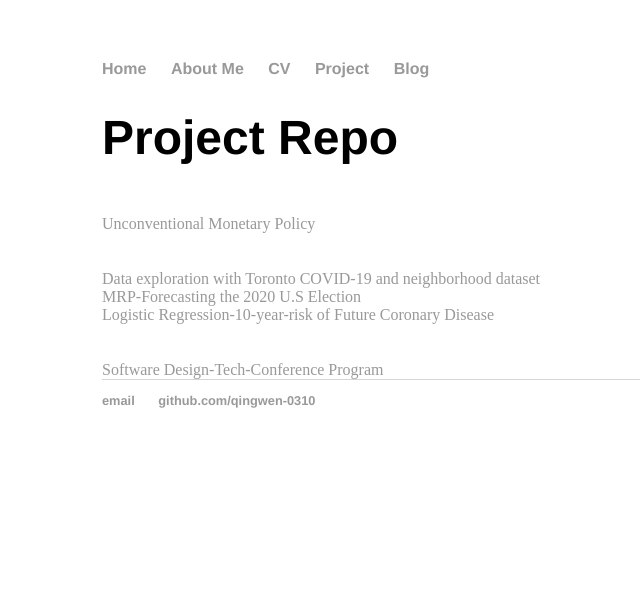
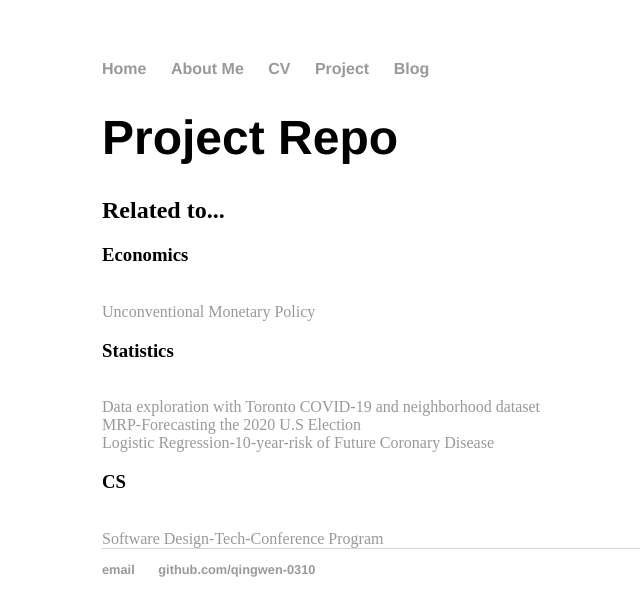
Before and after one commit to QingWen-0310/QingWen-0310.github.io, a Jekyll site: the page built from project/index.html, in a window 1280 px wide. Shown: the top 616 px of the page, without its empty margins (90-730 px from the left). Built offline with Jekyll 4.4.1, drawn with Linux system fonts in a browser that asks for light colours; Markdown is read by kramdown in place of the engine named in the settings.

Commit message:
update format

```diff
--- a/project/index.html
+++ b/project/index.html
@@ -3,12 +3,12 @@ layout: default
 title: Project Repo
 ---
 	<h1>{{ page.title }}</h1>
-	<h2>{{Related to...}}</h2>
-	<h3>{{Economics}}</h3> <br>
+	<h2>Related to...</h2>
+	<h3>Economics</h3> <br>
 <span><a href="https://github.com/QingWen-0310/unconventional-monetary-policy">Unconventional Monetary Policy</a><br>
-	<h3>{{Statistics}}</h3> <br>
+	<h3>Statistics</h3> <br>
 <span><a href="https://github.com/QingWen-0310/data-exploration">Data exploration with Toronto COVID-19 and neighborhood dataset</a><br>
 <span><a href="https://github.com/QingWen-0310/forecasting-US-election-2020">MRP-Forecasting the 2020 U.S Election</a><br>
 <span><a href="https://github.com/QingWen-0310/10-year-risk-of-future-coronary-disease">Logistic Regression-10-year-risk of Future Coronary Disease</a><br>
-	<h3>{{CS}}</h3> <br>
+	<h3>CS</h3> <br>
 <span><a href="https://github.com/QingWen-0310/tech-conference-program">Software Design-Tech-Conference Program</a><br>
```
